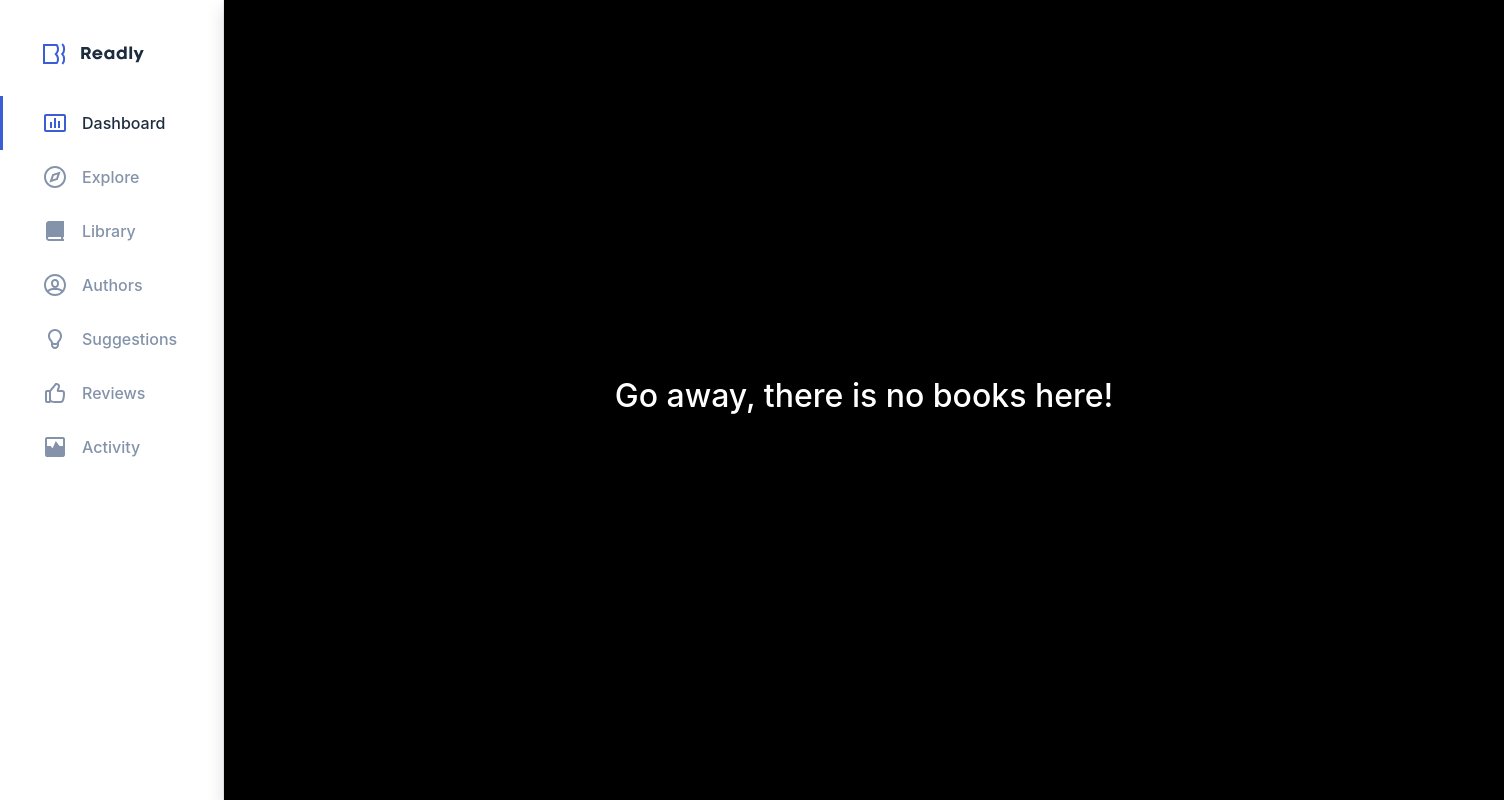
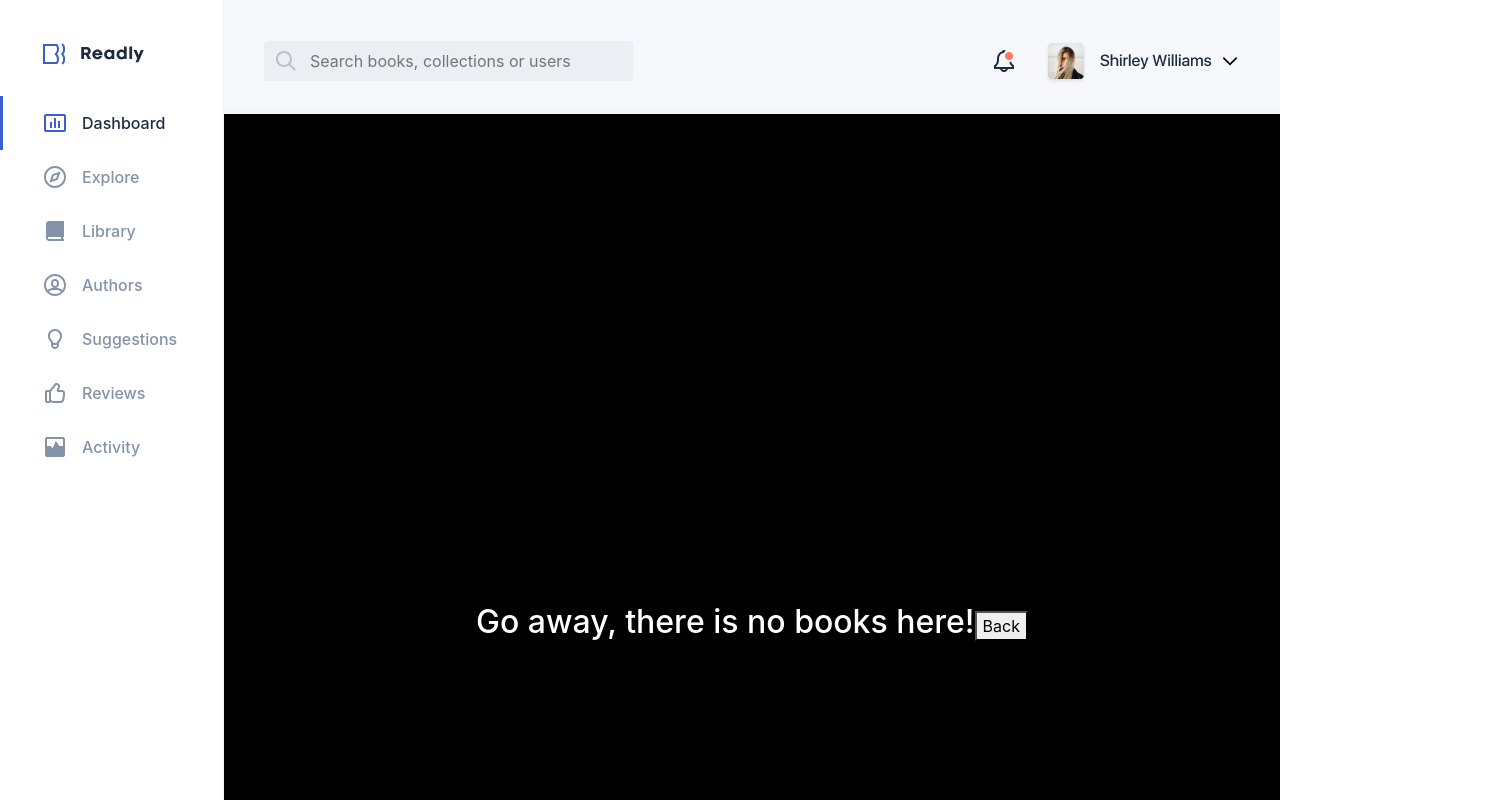
Before and after one commit to antonrud95/Readly, a React (Create React App) app: page /dashboard/more-books in a window 1280 px wide. Shown: the top 800 px of the page, 1504 px wide, since content can reach past the window. Built offline with nearby package versions, Linux system fonts and the light colour scheme.

Commit message:
add go back button

```diff
--- a/src/components/pages/dashboard/dashboard.css
+++ b/src/components/pages/dashboard/dashboard.css
@@ -219,7 +219,7 @@
 
 .main-link {
     margin-right: 20px;
-    text-decoration: none;
+    text-decoration: none !important;
     font-weight: 600;
     font-size: 12px;
     line-height: 14px;
--- a/src/components/pages/explore/explore.css
+++ b/src/components/pages/explore/explore.css
@@ -64,7 +64,7 @@
 }
 
 .buttons-inactive {
-    text-decoration: none;
+    text-decoration: none !important;
     font-weight: 500;
     font-size: 12px;
     line-height: 14px;
@@ -80,7 +80,7 @@
     display: flex !important;
     align-items: center !important;
     justify-content: center;
-    text-decoration: none;
+    text-decoration: none !important;
     font-weight: 500;
     font-size: 12px;
     line-height: 14px;
@@ -130,7 +130,7 @@
 }
 
 .progress-title__link {
-    text-decoration: none;
+    text-decoration: none !important;
     font-weight: 600;
     font-size: 12px;
     line-height: 14px;
@@ -254,7 +254,6 @@
 }
 
 .authors-content {
-    /* margin-right: 8px; */
     display: flex;
     flex-wrap: wrap;
     margin-left: 19px;
--- a/src/components/sections/all-books/all-books.css
+++ b/src/components/sections/all-books/all-books.css
@@ -1,8 +1,5 @@
 .shadow {
-    position: absolute;
     box-sizing: border-box;
-    top: 0;
-    left: 224px;
     display: flex;
     align-items: center;
     justify-content: center;
--- a/src/components/sections/all-books/all-books.js
+++ b/src/components/sections/all-books/all-books.js
@@ -1,11 +1,14 @@
 import React from 'react';
+import { useHistory } from "react-router-dom";
 
 import './all-books.css';
 
 const SeeAll = () => {
+    let history = useHistory();
     return (
         <div className="shadow">
             <h2>Go away, there is no books here!</h2>
+            <button onClick={() => history.goBack()}>Back</button>
         </div>
     )
 }
```
